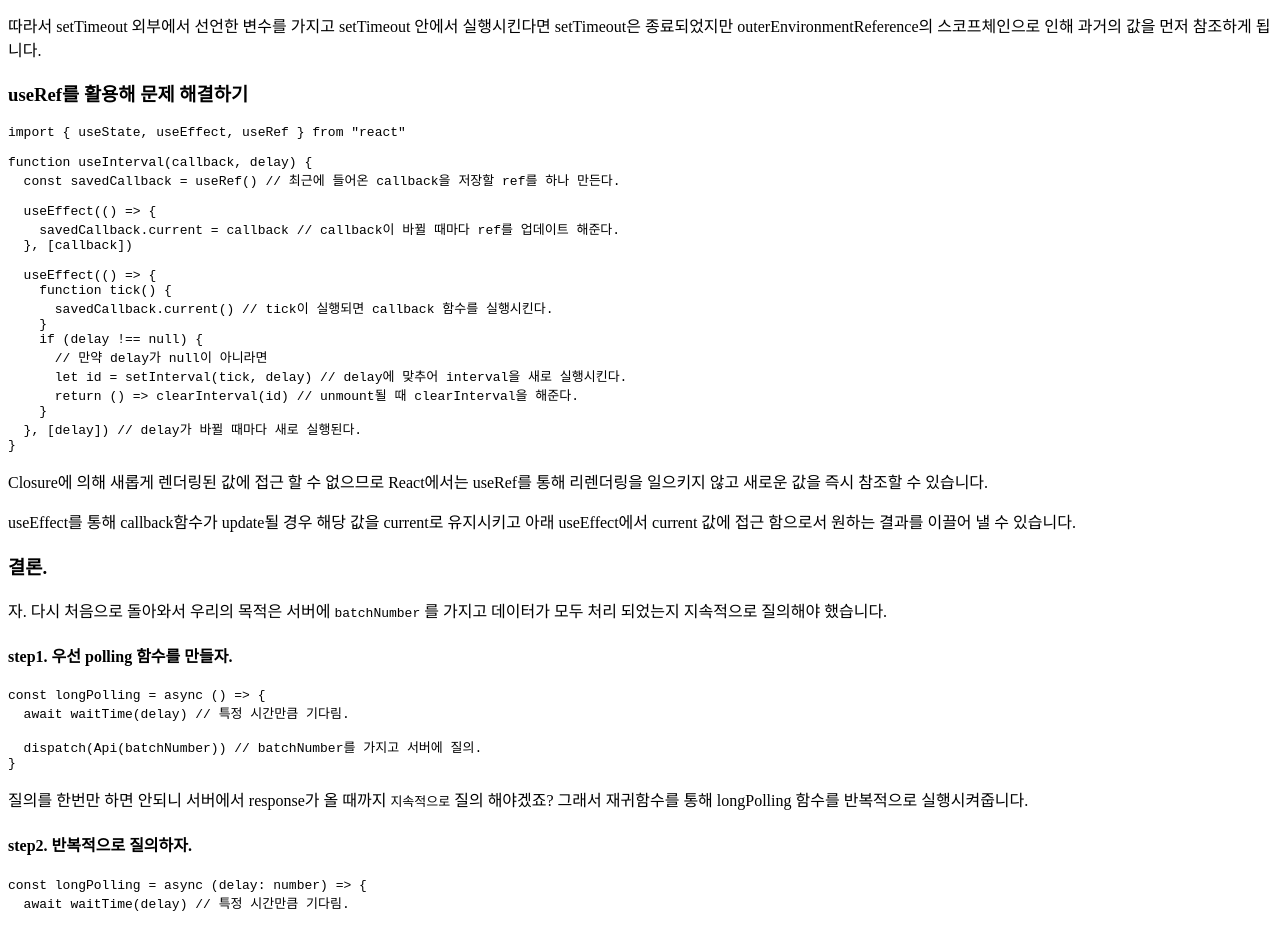
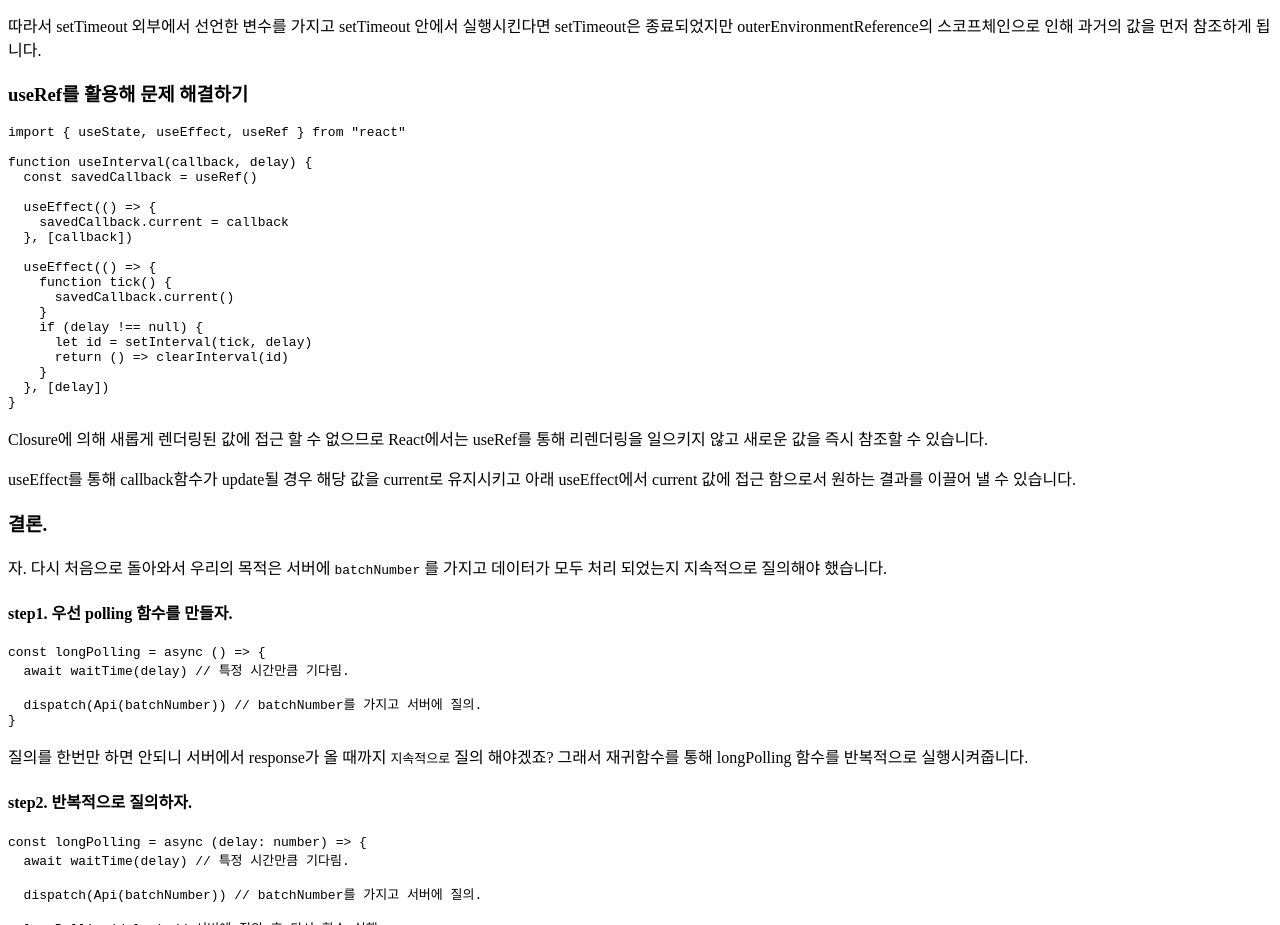
Before and after one commit to sonicce99/sonicce99.github.io, a Gatsby site: page /setTimeOut_setInterval/ in a window 1280 px wide. Shown: the part 5192-6117 px from the top of the page. Built offline with nearby package versions, Linux system fonts and the light colour scheme; Gatsby itself is replaced by a stand-in of ours; some packages are replaced by stand-ins of ours; code samples lack their colours; what common-tags would draw is missing.

Commit message:
chore : useInterval 주석 제거

````diff
--- a/content/blog/setTimeOut_setInterval/index.md
+++ b/content/blog/setTimeOut_setInterval/index.md
@@ -124,22 +124,21 @@ numberOuter 콘솔은 1초마다 계속 1씩 증가했는데, numberInner는 0
 import { useState, useEffect, useRef } from "react"
 
 function useInterval(callback, delay) {
-  const savedCallback = useRef() // 최근에 들어온 callback을 저장할 ref를 하나 만든다.
+  const savedCallback = useRef()
 
   useEffect(() => {
-    savedCallback.current = callback // callback이 바뀔 때마다 ref를 업데이트 해준다.
+    savedCallback.current = callback
   }, [callback])
 
   useEffect(() => {
     function tick() {
-      savedCallback.current() // tick이 실행되면 callback 함수를 실행시킨다.
+      savedCallback.current()
     }
     if (delay !== null) {
-      // 만약 delay가 null이 아니라면
-      let id = setInterval(tick, delay) // delay에 맞추어 interval을 새로 실행시킨다.
-      return () => clearInterval(id) // unmount될 때 clearInterval을 해준다.
+      let id = setInterval(tick, delay)
+      return () => clearInterval(id)
     }
-  }, [delay]) // delay가 바뀔 때마다 새로 실행된다.
+  }, [delay])
 }
 ```
 
````
